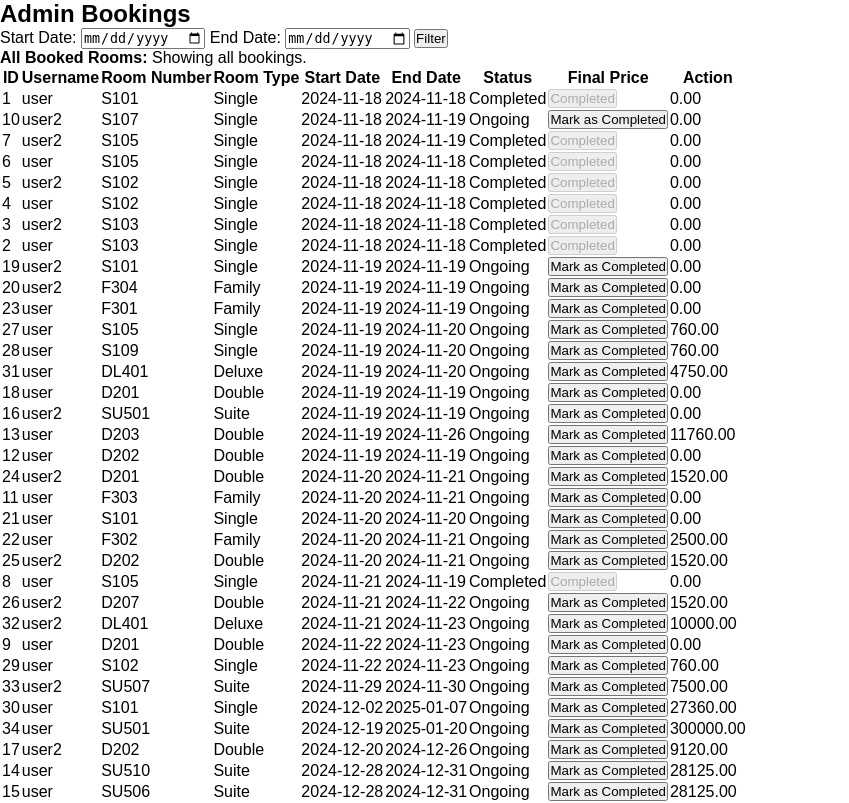
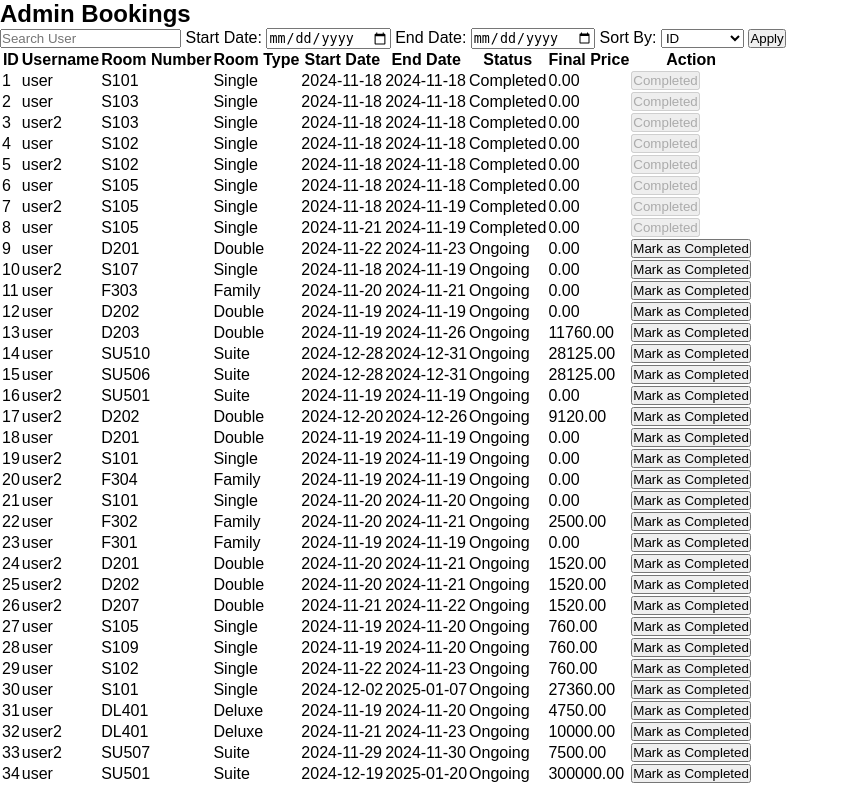
Before and after one commit to xiaosupreme/Walton_V1, a Flask app: page /admin-bookings in a window 1280 px wide. Shown: the part 60-863 px from the top of the page, without its empty margins (0-849 px from the left). Run offline with Flask 3, Linux system fonts and the light colour scheme; the visitor is signed in with stand-in values (Sample User, id 1); data comes from the database, SQL or seed files in the repository; parts of the project's set-up code (start-up, migrations or seed data) failed here and were passed over; some libraries are stand-ins or nearby versions.

Commit message:
Sorting for admin booking

```diff
--- a/app.py
+++ b/app.py
@@ -31,7 +31,7 @@ app.config['MYSQL_DB'] = 'hotel_booking'
 
 mysql = MySQL(app)
 
-# Get the current date and time in Philippine Time
+
 philippine_tz = pytz.timezone('Asia/Manila')
 current_time = datetime.now(philippine_tz)
 
@@ -43,15 +43,15 @@ current_time_str = current_time.strftime('%Y-%m-%d %H:%M:%S')
 
 scheduler = BackgroundScheduler()
 
-# Function to mark expired bookings as completed
-# Create scheduler
+
+
 scheduler = BackgroundScheduler()
 
-# Function to mark expired bookings as completed
+
 def mark_expired_bookings():
     today = datetime.now().date()
 
-    # SQL query to update all bookings whose end_date is before today
+
     cur = mysql.connection.cursor()
     cur.execute('''
         UPDATE bookings
@@ -63,13 +63,13 @@ def mark_expired_bookings():
     cur.close()
     print(f"Expired bookings have been marked as 'completed' on {today}")
 
-# Add the job to run periodically (every hour, for example)
+
 scheduler.add_job(mark_expired_bookings, 'interval', hours=1)
 
-# Start the scheduler
+
 scheduler.start()
 
-# Ensure the scheduler shuts down gracefully when the app stops
+
 atexit.register(lambda: scheduler.shutdown())
 
 
@@ -389,7 +389,7 @@ def manual_booking():
         cur.close()
 
         flash(f'Booking for {username} completed successfully. Final price: {final_price}', 'success')
-        return redirect(url_for('admin_dashboard'))
+        return redirect(url_for('admin_bookings'))
 
     if request.method == 'GET':
         cur = mysql.connection.cursor()
@@ -484,7 +484,7 @@ def book_room():
             flash('The selected room is not available for the chosen dates.', 'error')
             return redirect(url_for('book_room'))
 
-        # Request prediction for the occupancy rate
+
         prediction_response = requests.post(url_for('predict', _external=True), data={
             'room_type': room_type,
             'date': start_date
@@ -497,10 +497,9 @@ def book_room():
 
         occupancy_rate = prediction_data['prediction']
 
-        # Print the occupancy rate (prediction)
+
         print(f"Predicted occupancy for {room_type} on {start_date}: {occupancy_rate:.2f}%")
 
-        # Compute price adjustment based on occupancy rate
         price_adjustment = 0
         if 0 <= occupancy_rate <= 10:
             price_adjustment = -0.20
@@ -521,18 +520,18 @@ def book_room():
         elif 91 <= occupancy_rate <= 100:
             price_adjustment = 0.25
 
-        # Calculate the final price
+
         num_days = (end_date_obj - start_date_obj).days
         base_price_per_day = room_type_prices[room_type]
         final_price = num_days * base_price_per_day * (1 + price_adjustment)
 
-        # Print the calculated final price
+
         print(f"Base price per day: {base_price_per_day}")
         print(f"Number of days: {num_days}")
         print(f"Price adjustment: {price_adjustment * 100:.2f}%")
         print(f"Final price: {final_price:.2f}")
 
-        # Insert booking request into the database
+
         cur.execute('''
             INSERT INTO booking_requests (username, room_id, start_date, end_date, final_price, status)
             VALUES (%s, %s, %s, %s, %s, 'Pending')
@@ -663,7 +662,7 @@ def approve_booking(booking_request_id):
 
 @app.route('/reject-booking/<int:booking_request_id>', methods=['POST'])
 def reject_booking(booking_request_id):
-    # Ensure the user is logged in as an admin
+
     if 'username' not in session or session['role'] != 'admin':
         flash('You must be logged in as an admin to perform this action.', 'error')
         return redirect(url_for('login'))
@@ -671,7 +670,7 @@ def reject_booking(booking_request_id):
     try:
         cur = mysql.connection.cursor()
 
-        # Fetch the booking request details
+
         cur.execute("SELECT username, room_id, start_date, end_date, final_price FROM booking_requests WHERE id = %s", (booking_request_id,))
         booking_request = cur.fetchone()
 
@@ -679,17 +678,17 @@ def reject_booking(booking_request_id):
             flash("Booking request not found.", "error")
             return redirect(url_for('admin_dashboard'))
 
-        # Insert the rejected booking into the rejected_bookings table
+
         username, room_id, start_date, end_date, final_price = booking_request
         cur.execute('''
             INSERT INTO rejected_bookings (username, room_id, start_date, end_date, status, final_price)
             VALUES (%s, %s, %s, %s, 'rejected', %s)
         ''', (username, room_id, start_date, end_date, final_price))
 
-        # Delete the booking request from the booking_requests table
+
         cur.execute("DELETE FROM booking_requests WHERE id = %s", (booking_request_id,))
 
-        # Commit the changes
+
         mysql.connection.commit()
         cur.close()
 
@@ -704,12 +703,12 @@ def reject_booking(booking_request_id):
 def rejected_bookings():
     is_logged_in = 'user_id' in session
     role = session.get('role', 'user')
-    # Ensure the user is logged in as an admin
+
     if 'role' not in session or session['role'] != 'admin':
         flash('You must be an admin to access this page.', 'error')
         return redirect(url_for('login'))
 
-    # Fetch all rejected bookings from the rejected_bookings table
+
     cur = mysql.connection.cursor()
     cur.execute("SELECT id, username, room_id, start_date, end_date, status, final_price, created_at FROM rejected_bookings")
     rejected_bookings = cur.fetchall()
@@ -719,7 +718,7 @@ def rejected_bookings():
 
 @app.route('/rooms', methods=['GET'])
 def rooms():
-    # Ensure the user is logged in and is an admin
+
     is_logged_in = 'user_id' in session
     role = session.get('role', 'user')
 
@@ -727,30 +726,29 @@ def rooms():
         flash('You must be logged in as an admin to access this page.')
         return redirect(url_for('login'))
 
-    # Get the start and end date from the query parameters (they are passed as strings)
+
     start_date = request.args.get('start_date')
     end_date = request.args.get('end_date')
 
-    # Default to current date if no date is selected
+
     current_date = datetime.now().date()
     if not start_date:
         start_date = current_date
     if not end_date:
         end_date = current_date
 
-    # Ensure the start_date and end_date are in correct format (string -> datetime.date)
-    # If they are already `datetime.date`, we don't need to convert them
+
     if isinstance(start_date, str):
         start_date = datetime.strptime(start_date, '%Y-%m-%d').date()
     if isinstance(end_date, str):
         end_date = datetime.strptime(end_date, '%Y-%m-%d').date()
 
-    # Prepare a message for the user to display
+
     date_range_message = f"Rooms available from {start_date} to {end_date}"
 
     cur = mysql.connection.cursor()
 
-    # Query to get room availability based on the selected date range
+
     cur.execute('''
         SELECT rooms.id, rooms.room_type, rooms.room_number,
                IF(EXISTS (
@@ -766,7 +764,7 @@ def rooms():
     rooms_data = cur.fetchall()
     cur.close()
 
-    # Return the room availability as rendered HTML along with the date range message
+
     return render_template('rooms.html', rooms=rooms_data, is_logged_in=is_logged_in, role=role, date_range_message=date_range_message)
 
 
@@ -776,40 +774,48 @@ def admin_bookings():
     is_logged_in = 'user_id' in session
     role = session.get('role', 'user')
 
+
     if 'role' not in session or session['role'] != 'admin':
         flash('You must be an admin to access this page.', 'error')
         return redirect(url_for('login'))
 
     cur = mysql.connection.cursor()
 
-    # Get the start_date and end_date from the form (if provided)
+
+    sort_by = request.args.get('sort_by', 'id')
+    search_user = request.args.get('search_user', '').strip()
     start_date = request.args.get('start_date')
     end_date = request.args.get('end_date')
 
-    # If dates are provided, filter by the selected date range
+
+    query = '''
+        SELECT b.id, b.username, r.room_number, r.room_type, b.start_date, b.end_date, b.status, b.final_price
+        FROM bookings b
+        JOIN rooms r ON b.room_id = r.id
+    '''
+    params = []
+
+
+    if search_user:
+        query += " WHERE b.username LIKE %s"
+        params.append(f"%{search_user}%")
+
+
     if start_date and end_date:
-        start_date = datetime.strptime(start_date, '%Y-%m-%d').date()
-        end_date = datetime.strptime(end_date, '%Y-%m-%d').date()
-        cur.execute('''
-            SELECT b.id, b.username, r.room_number, r.room_type, b.start_date, b.end_date, b.status, b.final_price
-            FROM bookings b
-            JOIN rooms r ON b.room_id = r.id
-            WHERE b.start_date >= %s AND b.end_date <= %s
-            ORDER BY b.start_date ASC
-        ''', (start_date, end_date))
-    else:
-        # If no dates are selected, get all bookings and order by start_date
-        cur.execute('''
-            SELECT b.id, b.username, r.room_number, r.room_type, b.start_date, b.end_date, b.status, b.final_price
-            FROM bookings b
-            JOIN rooms r ON b.room_id = r.id
-            ORDER BY b.start_date ASC
-        ''')
+        query += " AND b.start_date >= %s AND b.end_date <= %s" if search_user else " WHERE b.start_date >= %s AND b.end_date <= %s"
+        params.extend([start_date, end_date])
 
+
+    valid_sort_columns = {'id': 'b.id', 'start_date': 'b.start_date', 'end_date': 'b.end_date', 'price': 'b.final_price'}
+    sort_column = valid_sort_columns.get(sort_by, 'b.id')
+    query += f" ORDER BY {sort_column} ASC"
+
+
+    cur.execute(query, params)
     bookings = cur.fetchall()
     cur.close()
 
-    # Handle the "Mark as Completed" functionality
+
     if request.method == 'POST' and 'complete_booking' in request.form:
         booking_id = request.form.get('booking_id')
 
@@ -829,8 +835,17 @@ def admin_bookings():
 
         return redirect(url_for('admin_bookings'))
 
-    return render_template('admin_bookings.html', bookings=bookings, is_logged_in=is_logged_in, role=role, start_date=start_date, end_date=end_date)
 
+    return render_template(
+        'admin_bookings.html',
+        bookings=bookings,
+        is_logged_in=is_logged_in,
+        role=role,
+        start_date=start_date,
+        end_date=end_date,
+        search_user=search_user,
+        sort_by=sort_by
+    )
 
 
 @app.route('/my-bookings', methods=['GET'])
--- a/templates/admin_bookings.html
+++ b/templates/admin_bookings.html
@@ -10,31 +10,28 @@
     <div class="container">
         <h2 class="mt-4">Admin Bookings</h2>
 
+        <!-- Search and Filter Form -->
+        <form method="GET" action="{{ url_for('admin_bookings') }}" class="form-inline mb-4">
+            <input type="text" name="search_user" placeholder="Search User" class="form-control ml-2" value="{{ search_user }}">
 
-
-        <!-- Date Filtering Form -->
-        <form method="GET" action="{{ url_for('admin_bookings') }}" class="form-inline mb-4">
-            <label for="start_date">Start Date:</label>
-            <input type="date" id="start_date" name="start_date" class="form-control ml-2">
+            <label for="start_date" class="ml-3">Start Date:</label>
+            <input type="date" id="start_date" name="start_date" class="form-control ml-2" value="{{ start_date }}">
 
             <label for="end_date" class="ml-3">End Date:</label>
-            <input type="date" id="end_date" name="end_date" class="form-control ml-2">
+            <input type="date" id="end_date" name="end_date" class="form-control ml-2" value="{{ end_date }}">
 
-            <button type="submit" class="btn btn-primary ml-3">Filter</button>
+            <label for="sort_by" class="ml-3">Sort By:</label>
+            <select id="sort_by" name="sort_by" class="form-control ml-2">
+                <option value="id" {% if sort_by == 'id' %}selected{% endif %}>ID</option>
+                <option value="start_date" {% if sort_by == 'start_date' %}selected{% endif %}>Start Date</option>
+                <option value="end_date" {% if sort_by == 'end_date' %}selected{% endif %}>End Date</option>
+                <option value="price" {% if sort_by == 'price' %}selected{% endif %}>Price</option>
+            </select>
+
+            <button type="submit" class="btn btn-primary ml-3">Apply</button>
         </form>
 
-        {% if start_date and end_date %}
-            <!-- Message to show booked rooms for the selected date range -->
-            <div class="alert alert-info">
-                <strong>Booked Rooms for {{ start_date }} to {{ end_date }}:</strong>
-                {{ bookings|length }} bookings found.
-            </div>
-        {% else %}
-            <div class="alert alert-info">
-                <strong>All Booked Rooms:</strong> Showing all bookings.
-            </div>
-        {% endif %}
-
+        <!-- Bookings Table -->
         <table class="table table-bordered">
             <thead>
                 <tr>
@@ -58,8 +55,14 @@
                     <td>{{ booking[3] }}</td>
                     <td>{{ booking[4] }}</td>
                     <td>{{ booking[5] }}</td>
-                    <td>{{ booking[6] }}</td>
-
+                    <td>
+                        {% if booking[6] == 'Ongoing' %}
+                            <span class="badge badge-warning">Ongoing</span>
+                        {% else %}
+                            <span class="badge badge-success">Completed</span>
+                        {% endif %}
+                    </td>
+                    <td>{{ booking[7] }}</td>
                     <td>
                         {% if booking[6] == 'Ongoing' %}
                         <form method="POST" action="{{ url_for('admin_bookings') }}">
@@ -70,13 +73,19 @@
                         <button class="btn btn-secondary" disabled>Completed</button>
                         {% endif %}
                     </td>
-                    <td>{{ booking[7] }}</td>
                 </tr>
                 {% endfor %}
             </tbody>
         </table>
     </div>
-
+    <script src="https://cdn.datatables.net/1.11.5/js/jquery.dataTables.min.js"></script>
+    <script>
+        $(document).ready(function() {
+            $('.table').DataTable({
+                "order": [[0, "asc"]]  // Default sorting by ID
+            });
+        });
+    </script>
     <script src="https://code.jquery.com/jquery-3.5.1.slim.min.js"></script>
     <script src="https://cdn.jsdelivr.net/npm/bootstrap@4.5.2/dist/js/bootstrap.bundle.min.js"></script>
 </body>
```
